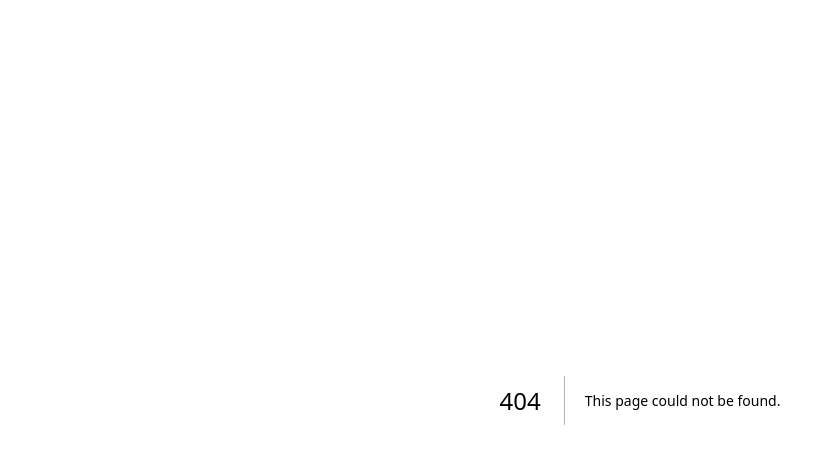
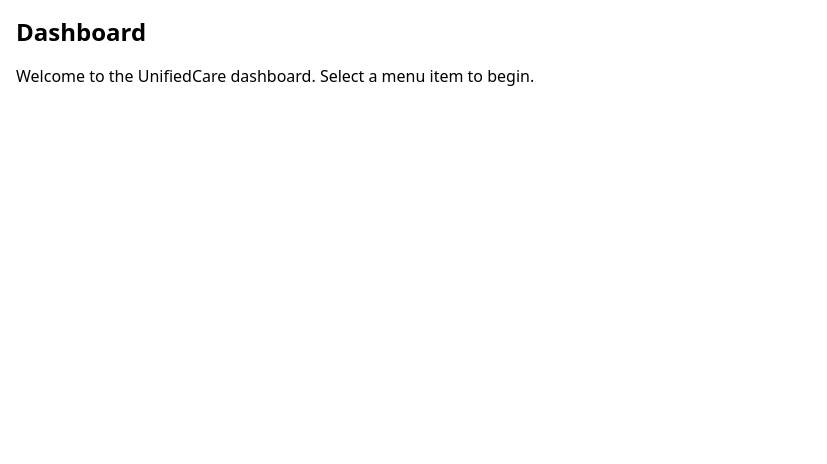
Before and after one commit to Padout/unifiedcare-mvp, a Next.js app: page /dashboard in a window 1280 px wide. Before the commit this address had no page. Shown: the top 464 px of the page, without its empty margins (0-827 px from the left). Built offline with nearby package versions, Linux system fonts and the light colour scheme.

Commit message:
Add dashboard page

```diff
--- /dev/null
+++ b/pages/dashboard.tsx
@@ -0,0 +1,12 @@
+import type { NextPage } from 'next';
+
+const Dashboard: NextPage = () => {
+  return (
+    <div className="p-4">
+      <h1 className="text-2xl font-bold mb-4">Dashboard</h1>
+      <p>Welcome to the UnifiedCare dashboard. Select a menu item to begin.</p>
+    </div>
+  );
+};
+
+export default Dashboard;
```
